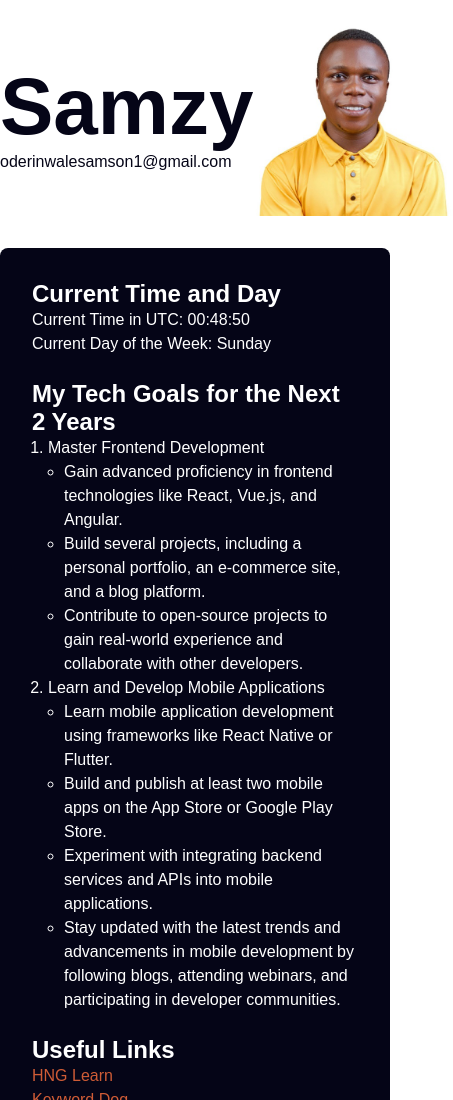
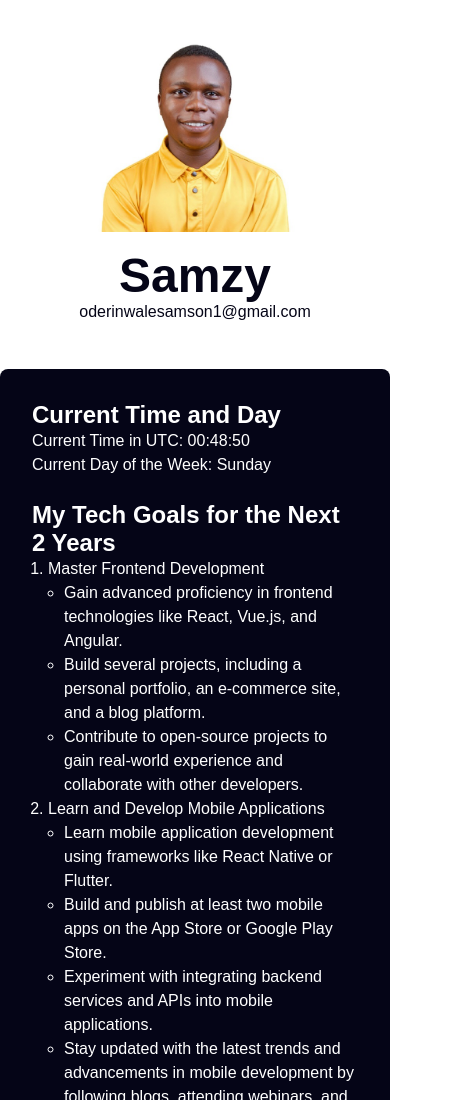
Before and after one commit to samzyconcepts/hng-stage1, a plain HTML site: page index.html in a window 390 px wide. Shown: the top 1100 px of the page, 453 px wide, since content can reach past the window. Drawn offline with Linux system fonts and the light colour scheme.

Commit message:
add responsiveness to the task

```diff
--- a/style.css
+++ b/style.css
@@ -23,7 +23,7 @@ header {
     border-radius: 8px;
 }
 
-header h1{
+header h1 {
     font-size: 5rem;
 }
 main {
@@ -55,8 +55,29 @@ ul {
     color: #cf5c36;
 }
 
-#links a:hover{
-    color: #cf8a73
+#links a:hover {
+    color: #cf8a73;
 }
 
-footer{margin-top: 2rem;}
+footer {
+    margin-top: 2rem;
+}
+
+@media (max-width: 768px) {
+    body {
+        width: 100%;
+    }
+    header {
+        padding: 1rem;
+    }
+}
+@media (max-width: 500px) {
+    header {
+        flex-direction: column-reverse;
+        text-align: center;
+        gap: 1rem;
+    }
+    header h1 {
+        font-size: 3rem;
+    }
+}
```
